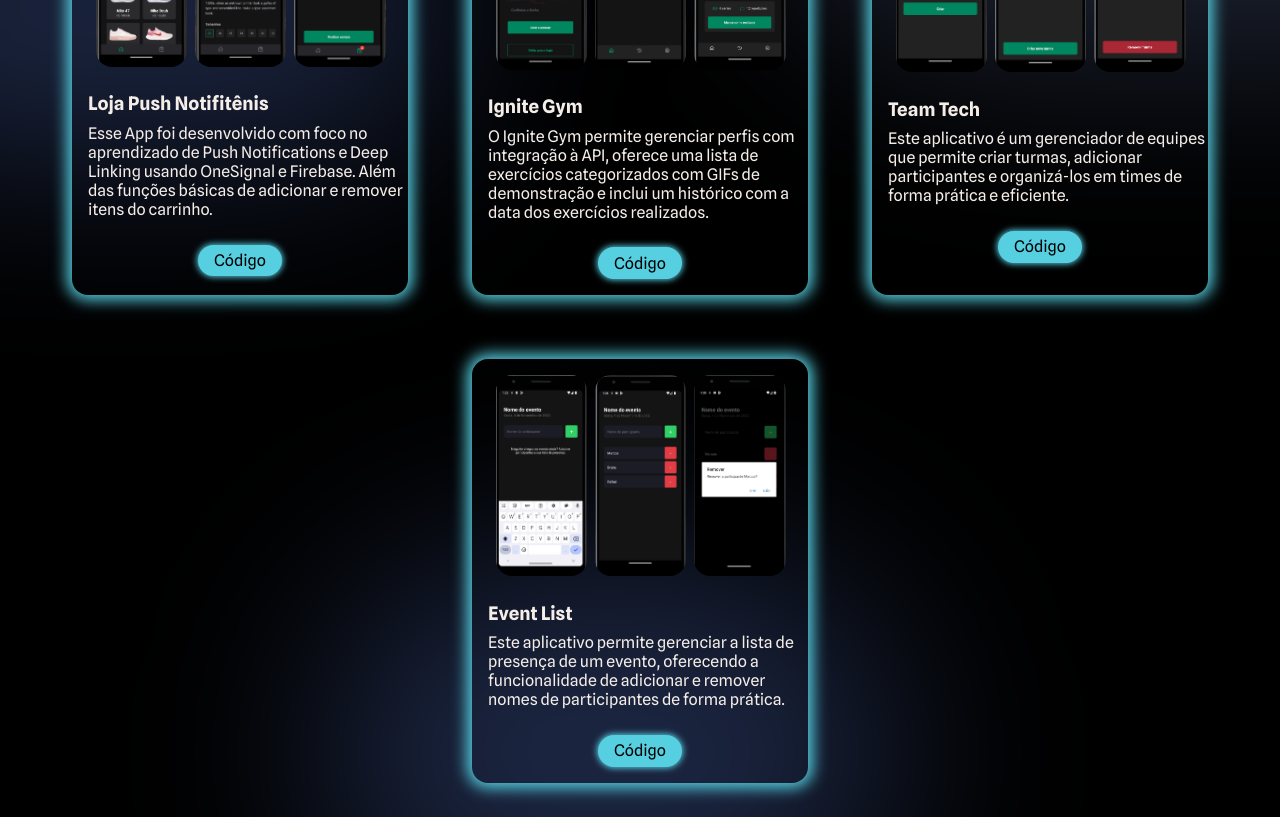
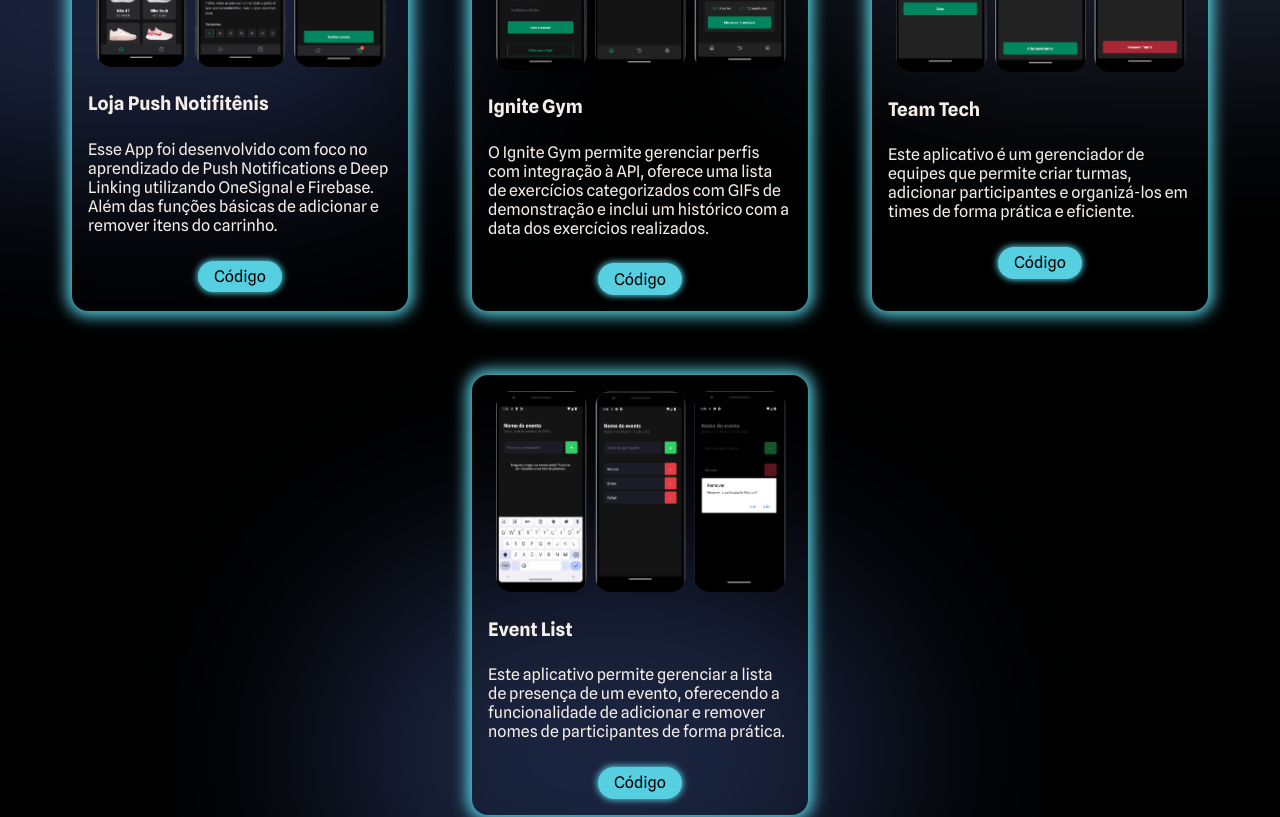
Before and after one commit to ColellaDev/Portfolio, a React (Vite) app: page / in a window 1280 px wide. Shown: the part 2940-3757 px from the top of the page. Built offline with nearby package versions, Linux system fonts and the light colour scheme.

Commit message:
Arrumando enquadramento texto

```diff
--- a/src/components/Projects/styles.js
+++ b/src/components/Projects/styles.js
@@ -67,7 +67,7 @@
     }
 
     p {
-      margin-left: 1rem;
+      margin: 1rem;
     }
   }
 
@@ -85,7 +85,7 @@
     }
 
     p {
-      margin-left: 1rem;
+      margin: 1rem;
     }
   }
 
@@ -104,7 +104,6 @@
     display: flex;
     justify-content: center;
     gap: 1rem;
-    margin-top: 1rem;
     margin-bottom: 1rem;
 
     a {
--- a/src/data/projectsMobile.json
+++ b/src/data/projectsMobile.json
@@ -4,7 +4,7 @@
         "imageSrc1": "shoesApp2.png",
         "imageSrc2": "shoesApp3.png",
         "imageSrc3": "shoesApp5.png",
-        "description": "Esse App foi desenvolvido com foco no aprendizado de Push Notifications e Deep Linking usando OneSignal e Firebase. Além das funções básicas de adicionar e remover itens do carrinho.",
+        "description": "Esse App foi desenvolvido com foco no aprendizado de Push Notifications e Deep Linking utilizando OneSignal e Firebase. Além das funções básicas de adicionar e remover itens do carrinho.",
         "code": "https://github.com/ColellaDev/shoesapp"
     },
     {
```
